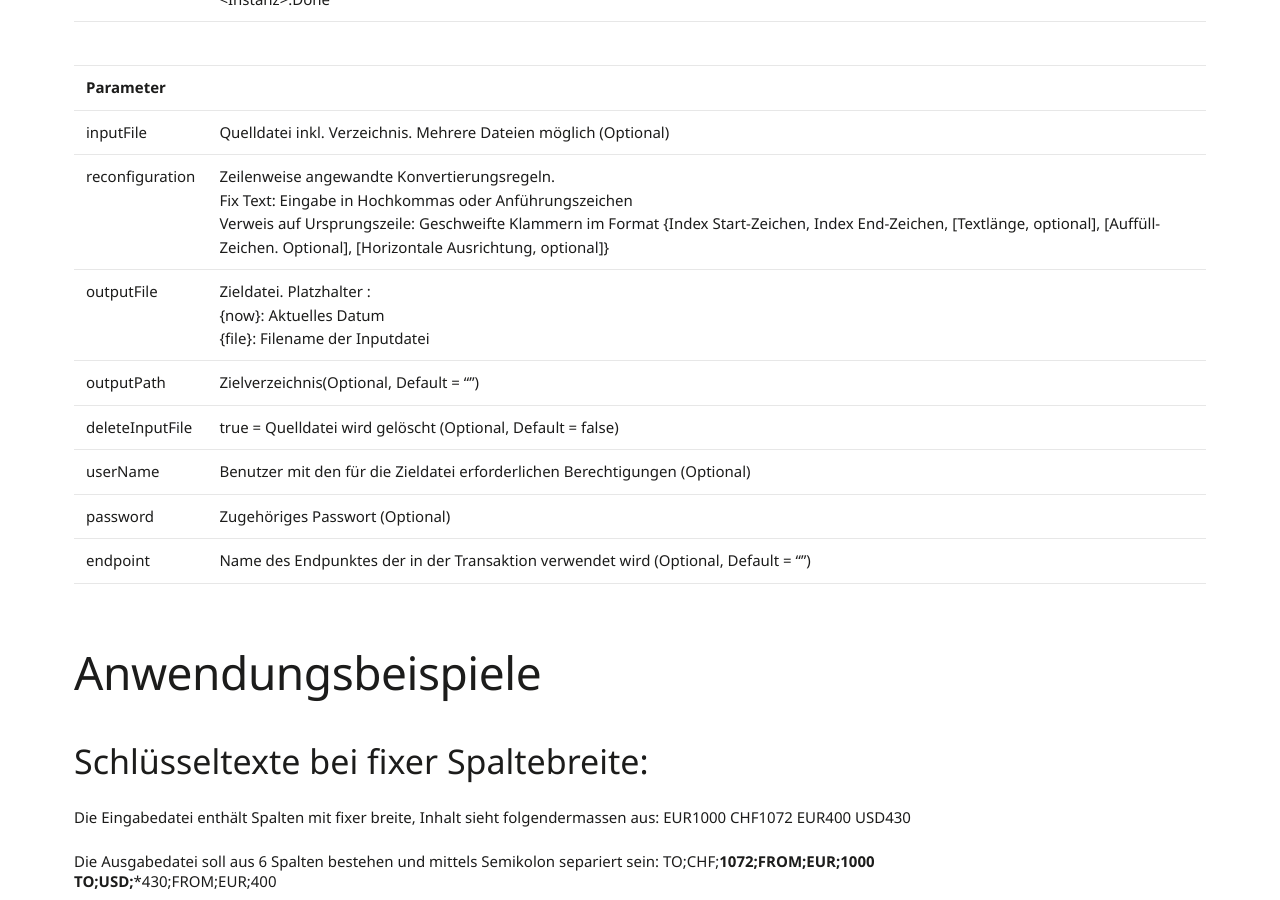
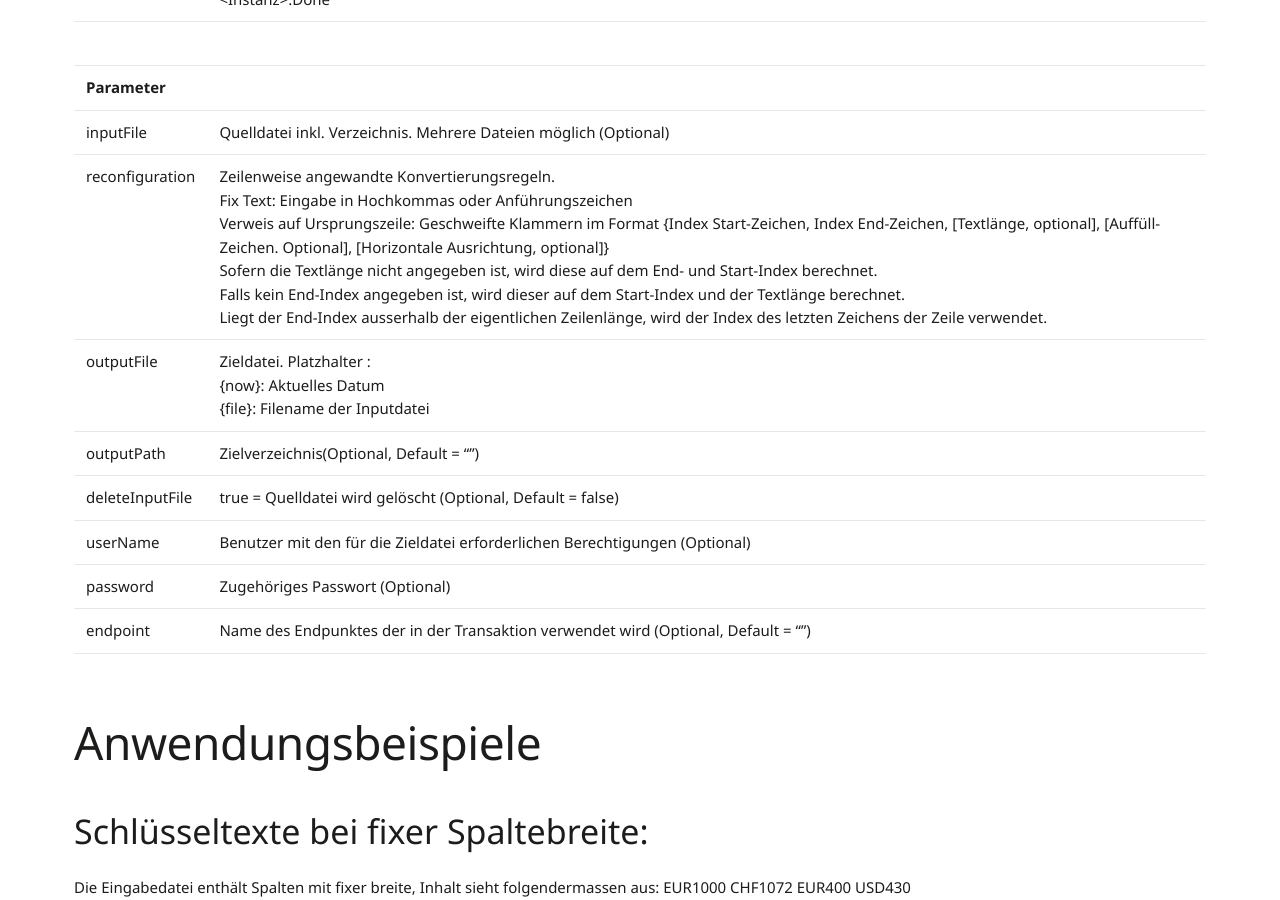
Before and after one commit to primesoft-group/oneconnexx-docs, a Jekyll site: the page built from _pages/addins/de/filereconstructor.md, in a window 1280 px wide and 900 px high, scrolled down 641 px. Built offline with Jekyll 4.4.1, drawn with Linux system fonts in a browser that asks for light colours; nearby versions of some CDN libraries; some web fonts are replaced.

Commit message:
Update filereconstructor.md

```diff
--- a/_pages/addins/de/filereconstructor.md
+++ b/_pages/addins/de/filereconstructor.md
@@ -16,7 +16,7 @@ Das FileReconstructor AddIn liest eine existierende Datei ein, formt zeilenweise
 | | |
 | __Parameter__ | |
 | inputFile | Quelldatei inkl. Verzeichnis. Mehrere Dateien möglich (Optional) |
-| reconfiguration | Zeilenweise angewandte Konvertierungsregeln.<br />Fix Text: Eingabe in Hochkommas oder Anführungszeichen<br />Verweis auf Ursprungszeile: Geschweifte Klammern im Format {Index Start-Zeichen, Index End-Zeichen, [Textlänge, optional], [Auffüll-Zeichen. Optional], [Horizontale Ausrichtung, optional]} |
+| reconfiguration | Zeilenweise angewandte Konvertierungsregeln.<br />Fix Text: Eingabe in Hochkommas oder Anführungszeichen<br />Verweis auf Ursprungszeile: Geschweifte Klammern im Format {Index Start-Zeichen, Index End-Zeichen, [Textlänge, optional], [Auffüll-Zeichen. Optional], [Horizontale Ausrichtung, optional]}<br />Sofern die Textlänge nicht angegeben ist, wird diese auf dem End- und Start-Index berechnet.<br />Falls kein End-Index angegeben ist, wird dieser auf dem Start-Index und der Textlänge berechnet.<br />Liegt der End-Index ausserhalb der eigentlichen Zeilenlänge, wird der Index des letzten Zeichens der Zeile verwendet.|
 | outputFile | Zieldatei. Platzhalter : <br /> {now}: Aktuelles Datum<br />	{file}: Filename der Inputdatei |
 | outputPath | Zielverzeichnis(Optional, Default = "") |
 | deleteInputFile | true = Quelldatei wird gelöscht (Optional, Default = false) |
```
